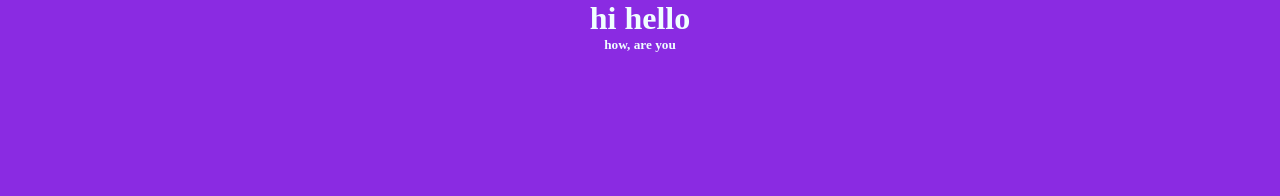
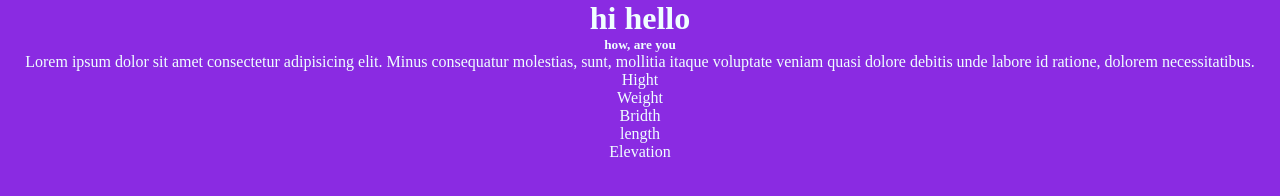
Before and after one commit to anithavelayudhan/git-learning2, a plain HTML site: page index.html in a window 1280 px wide. Drawn offline with Linux system fonts and the light colour scheme.

Commit message:
feature commit

```diff
--- a/index.html
+++ b/index.html
@@ -10,6 +10,18 @@
    <div>
     <h1>hi hello</h1>
     <h5>how, are you</h5>
+    <p>Lorem ipsum dolor sit amet consectetur adipisicing elit.
+        Minus consequatur molestias, sunt, mollitia itaque voluptate veniam quasi
+         dolore debitis unde labore id ratione, dolorem necessitatibus.</p>
+         <div>
+            <ul>
+                <li>Hight</li>
+                <li>Weight</li>
+                <li>Bridth</li>
+                <li>length</li>
+                <li>Elevation</li>
+            </ul>
+         </div>
    </div>
 
 </body>
```
